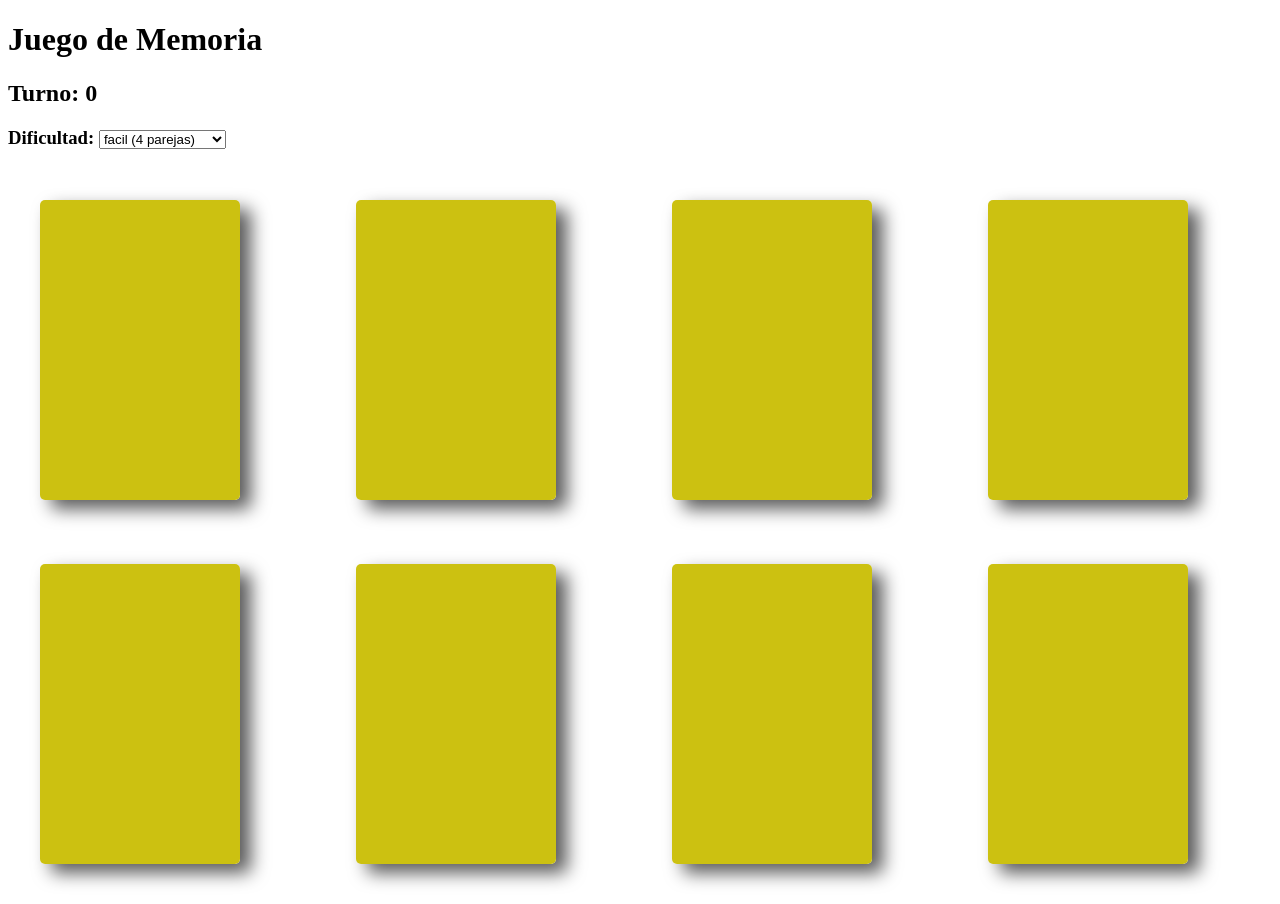
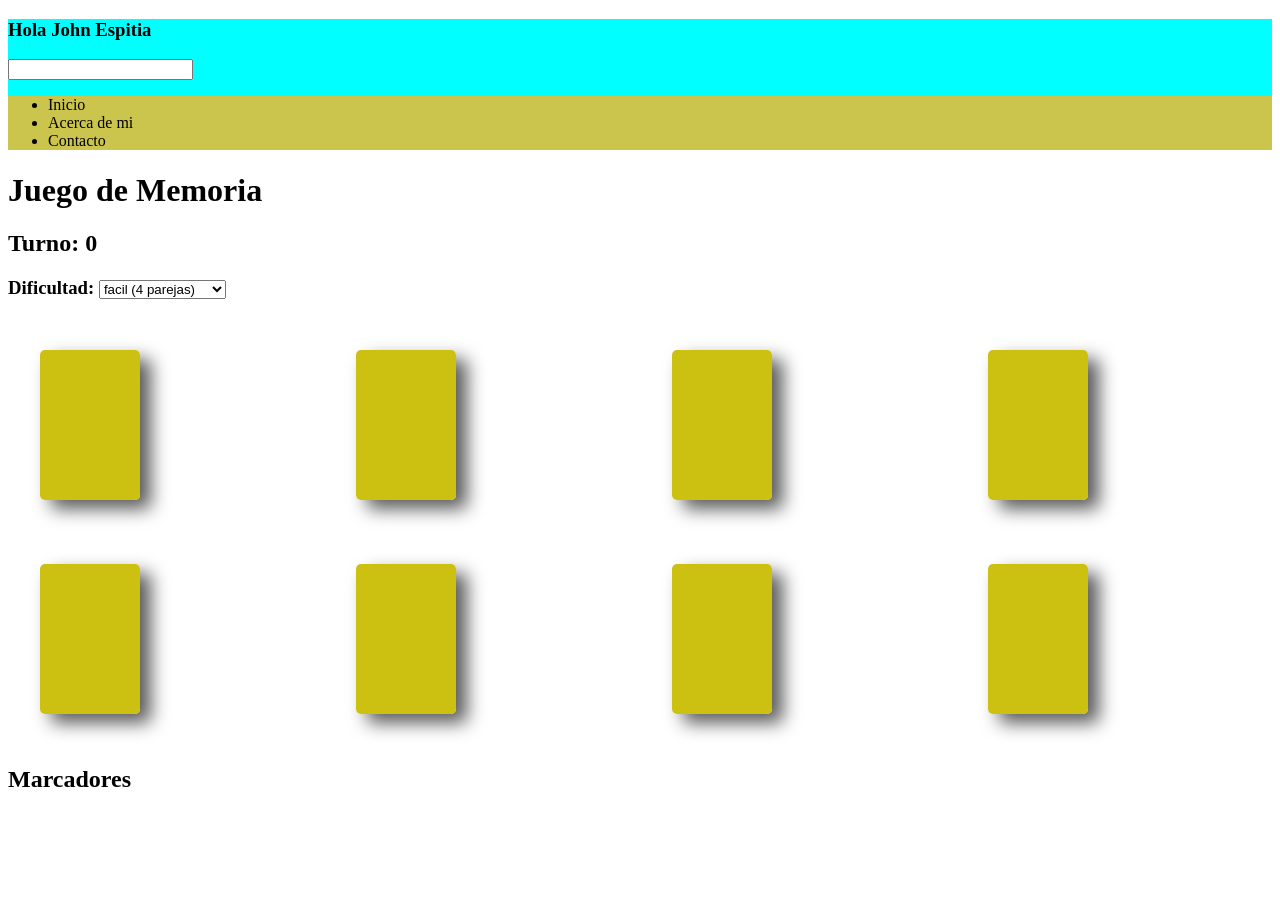
Before and after one commit to johnkespitia/IntecapReact, a React (Vite) app: page / in a window 1280 px wide. After the commit the page ends 813 px from the top, so only its background shows below. Built offline with nearby package versions, Linux system fonts and the light colour scheme.

Commit message:
agregado contexto y marcadores

```diff
--- a/Componentes/Hero/index.jsx
+++ b/Componentes/Hero/index.jsx
@@ -1,5 +1,12 @@
-import React from 'react'
-const HeroComponent = () => <div className="full-ancho">
-    <img src='/assets/hero.jpg' alt='hero' />
-</div>
+import React, { useContext } from 'react'
+import JuegoContexto from '../../JuegoContexto'
+const HeroComponent = () => {
+    const { marcadores } = useContext(JuegoContexto)
+    return <div className="full-ancho">
+        <h2>Marcadores</h2>
+        <ul>
+            {marcadores.map((m, idx)=> <li key={idx}>{m.nickname}: {m.turnos} Turnos [Dificultad: {m.dificultad} cartas] </li>)}
+        </ul>
+    </div>
+}
 export default HeroComponent
--- a/Componentes/Memorizar/Nivel.jsx
+++ b/Componentes/Memorizar/Nivel.jsx
@@ -1,4 +1,5 @@
-import React from "react"
+import React, { useContext } from "react"
+import JuegoContexto from "../../JuegoContexto"
 const NivelComponente = (props) => {
     return <div>
         <h3>Dificultad: <select onChange={props.handleDificultad}>
--- a/Componentes/Memorizar/index.css
+++ b/Componentes/Memorizar/index.css
@@ -1,6 +1,6 @@
 .flip{
-    width: 200px;
-    height: 300px;
+    width: 100px;
+    height: 150px;
     box-shadow: #000000a6 11px 9px 18px;
     border-radius: 5px;
     margin: 2rem;
@@ -15,7 +15,7 @@
     border: solid #857e20 2px;
     text-align: center;
     align-content: center;
-    font-size: xx-large;
+    font-size: 1rem;
     color: #1308e6;
     font-family: Arial, Helvetica, sans-serif;
 }
--- a/Componentes/Memorizar/index.jsx
+++ b/Componentes/Memorizar/index.jsx
@@ -1,5 +1,6 @@
-import React, { useEffect, useState } from "react"
+import React, { useEffect, useState, useContext } from "react"
 import TableroComponente from "./Tablero";
+import JuegoContexto from "../../JuegoContexto";
 
 const mazo = [
 	{ id: 1, value: "2 corazones", giro: false },
@@ -37,7 +38,7 @@ const mazo = [
 ];
 
 const MemorizarJuego = (props) => {
-
+    const { addMarcador } = useContext(JuegoContexto)
     const [cartas, setCartas] = useState(mazo)
     const [primeraCarta, setPrimeraCarta] = useState(null)
     const [segundaCarta, setSegundaCarta] = useState(null)
@@ -46,7 +47,6 @@ const MemorizarJuego = (props) => {
     const [completo, setCompleto] = useState(false)
     const [nuevoJuego, setNuevoJuego] = useState(false)
     const [dificultadJuego, setDificultadJuego] = useState(8)
-
     const revolverCartas = () => {
         let cartasSin = mazo.slice(0,dificultadJuego)
         for (let i = cartasSin.length - 1; i > 0; i--) {
@@ -64,7 +64,7 @@ const MemorizarJuego = (props) => {
 
     const reiniciarJuego = () => {
         resetCards()
-        const nuevoJuego= cartas.map((carta)=> { return {...carta, giro:false } })
+        const nuevoJuego= mazo
         setCartas(nuevoJuego)
         setTurno(0)
         setCompleto(false)
@@ -78,6 +78,11 @@ const MemorizarJuego = (props) => {
 
     useEffect(()=>{
         if(cartas && cartas.every((carta)=> carta.giro==true )){
+            addMarcador({
+                turnos: turno,
+                dificultad: dificultadJuego,
+                nickname: 'anonimo'
+            })
             setCompleto(true)
         }
     },[turno])
--- /dev/null
+++ b/JuegoContexto.jsx
@@ -0,0 +1,4 @@
+import React, { createContext } from "react";
+const JuegoContexto = createContext(0)
+
+export default JuegoContexto
--- a/index.html
+++ b/index.html
@@ -11,11 +11,11 @@
     <script type="module">
       import React from 'react'
       import ReactDOM from 'react-dom/client'
-      //import App from './index.jsx'
+      import App from './index.jsx'
       //import {OtherApp} from './App.jsx'
-      import MemorizarJuego from './Componentes/Memorizar'
+
       ReactDOM.createRoot(document.getElementById('root')).render(
-        React.createElement(MemorizarJuego)
+        React.createElement(App)
       )
     </script>
   </body>
--- a/index.jsx
+++ b/index.jsx
@@ -1,18 +1,29 @@
-import React from 'react'
+import React, { useState } from 'react'
 import Menu from './Componentes/Menu'
+import MemorizarJuego from './Componentes/Memorizar'
+import JuegoContexto from './JuegoContexto'
 import HeroComponent from './Componentes/Hero'
-import ContactoFormulario from './Componentes/Contacto'
-import MenuImg from './Componentes/Menu/create'
 function App(){
-    return <div>
+    const [marcadores, setMarcadores] = useState([])
+    const addMarcador = (marcador) => {
+        setMarcadores([
+            ...marcadores,
+            marcador
+        ])
+    }
+    /*
+    {
+        turnos: 1,
+        dificultad: 4,
+        nick: '',
+    }
+    */
+    return <JuegoContexto.Provider value={{ marcadores, addMarcador }}>
         <Menu name="John Espitia" darkMode={false} className="red" style={{
             backgroundColor: "#CCC54D"
         }} />
+        <MemorizarJuego />
         <HeroComponent />
-        <MenuImg />
-        <ContactoFormulario saludo={{
-            saludo:"Bienvenido!",
-            nombre:"John Espitia"}}  />
-    </div>
+    </JuegoContexto.Provider>
 }
 export default App
```
